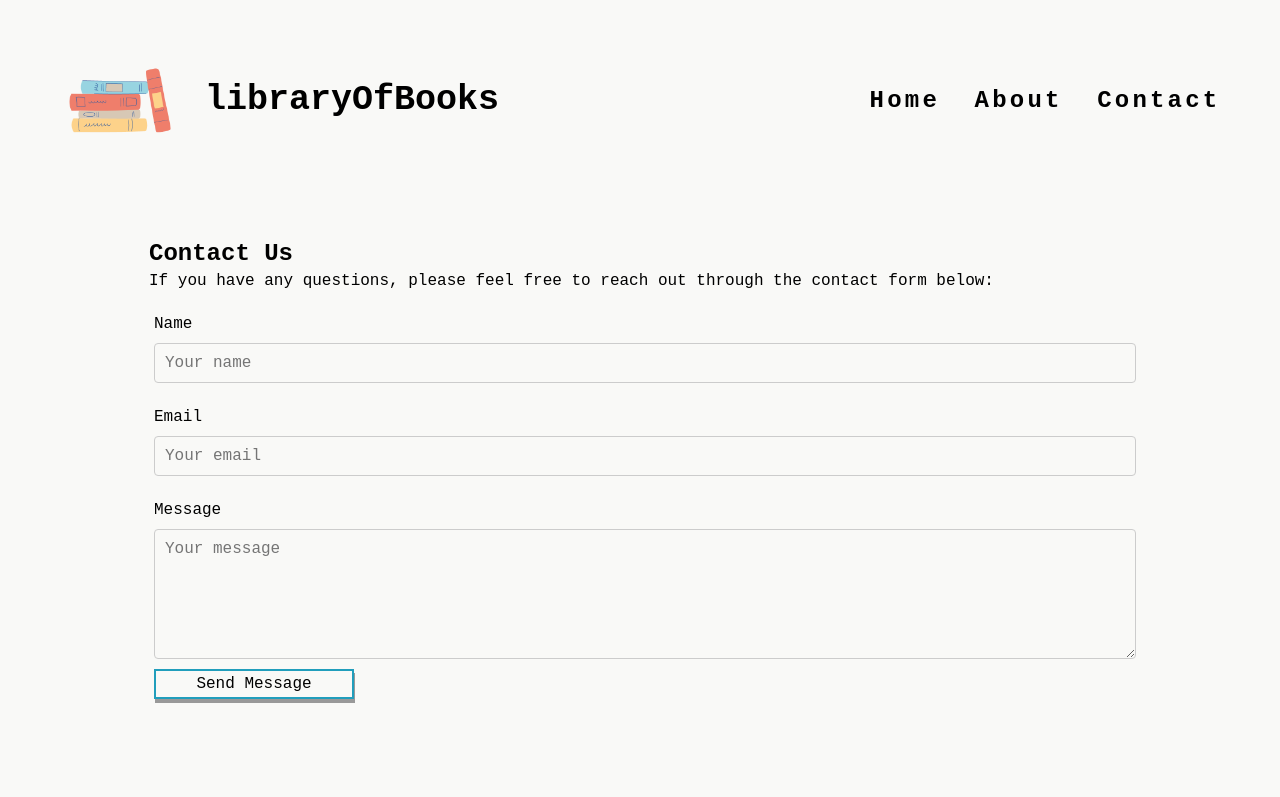
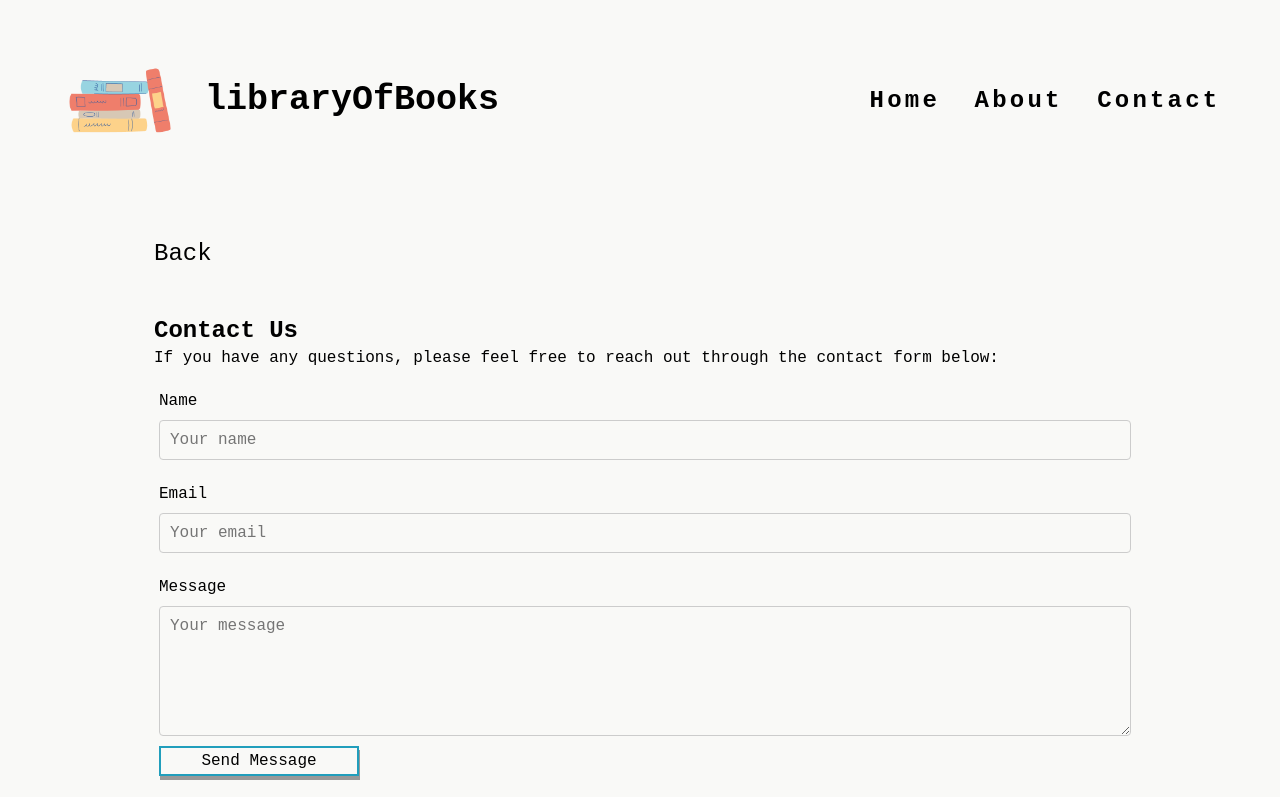
Before and after one commit to ashleykouch/google-books-api_react, a React (Vite) app in the folder google-books-api/: page /contact in a window 1280 px wide. Shown: the top 797 px of the page. Built offline with nearby package versions, Linux system fonts and the light colour scheme; a web font is replaced by a local one.

Commit message:
added footer and styling for contact page

```diff
--- a/google-books-api/src/components/Navbar/Contact/Contact.scss
+++ b/google-books-api/src/components/Navbar/Contact/Contact.scss
@@ -44,3 +44,11 @@
     transform: translateY(4px);
   }
 }
+
+.back_link {
+  margin-left: 5px;
+}
+
+.contact-container h2 {
+  margin-top: 50px;
+}
--- a/google-books-api/src/components/Navbar/Contact/Contact.tsx
+++ b/google-books-api/src/components/Navbar/Contact/Contact.tsx
@@ -1,9 +1,14 @@
 import React from "react";
 import "./Contact.scss";
+import { Link } from "react-router-dom";
 
 const Contact: React.FC = () => {
   return (
     <div className="contact-page">
+      <div className="contact-container">
+        <Link to="/" className="back_link">
+          Back
+        </Link>
         <h2>Contact Us</h2>
         <p>
           If you have any questions, please feel free to reach out through the
@@ -42,6 +47,7 @@ const Contact: React.FC = () => {
           </button>
         </form>
       </div>
+    </div>
   );
 };
 
```
Lines whose indentation alone changed are shown as unchanged.
